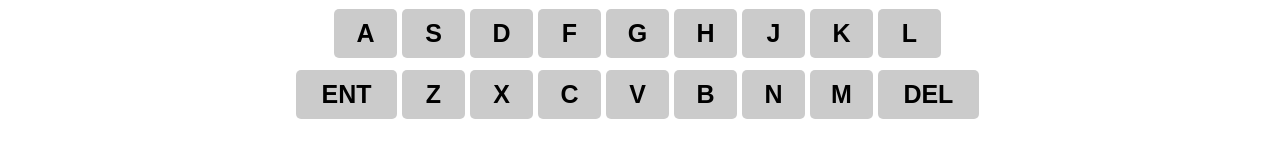
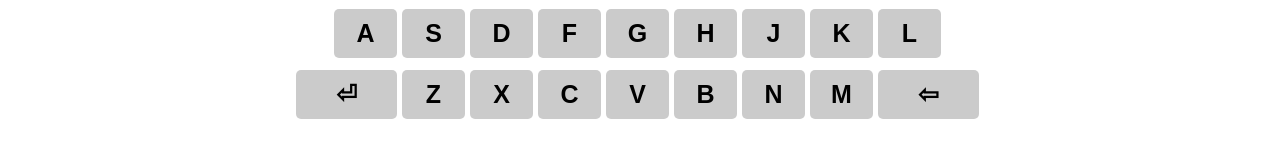
Before and after one commit to Daveoxys/worldle, a React (Create React App) app: page / in a window 1280 px wide. Shown: the part 318-476 px from the top of the page. Built offline with nearby package versions, Linux system fonts and the light colour scheme; a web font is replaced by a local one.

Commit message:
Keyboard testing

```diff
--- a/src/components/Keyboard.js
+++ b/src/components/Keyboard.js
@@ -29,7 +29,7 @@ const Keyboard = () => {
       </div>
       <div class="keyboard-bottom">
         <button data-key="enter" class="big-button">
-          ent
+          ⏎
         </button>
         <button data-key="a">z</button>
         <button data-key="s">x</button>
@@ -39,7 +39,7 @@ const Keyboard = () => {
         <button data-key="h">n</button>
         <button data-key="j">m</button>
         <button data-key="backspace" class="big-button">
-          del
+          ⇦
         </button>
       </div>
     </div>
--- a/src/styles/Keyboard.css
+++ b/src/styles/Keyboard.css
@@ -21,12 +21,13 @@ button {
 }
 
 button:hover {
-  background-color: rgba(0, 255, 0, 0.603);
+  background-color: rgb(0, 102, 255);
+  color: aliceblue;
 }
 
 button:active {
-  background-color: rgba(0, 255, 0, 0.603);
-  box-shadow: 3px 3px 3px rgba(66, 67, 66, 0.055);
+  background-color: rgba(0, 131, 0, 0.603);
+  box-shadow: 3px 3px 3px rgba(0, 0, 0, 0.308);
   transform: translateY(2px);
 }
 
--- a/src/styles/Map.css
+++ b/src/styles/Map.css
@@ -5,7 +5,7 @@
 }
 
 .map-selected {
-  fill: #39f517;
+  fill: rgba(0, 131, 0, 0.603);
 }
 
 .map-unselected {
@@ -15,5 +15,5 @@
 .map-selected:hover,
 .map-unselected:hover {
   cursor: pointer;
-  fill: goldenrod;
+  fill: rgb(0, 102, 255);
 }
```
